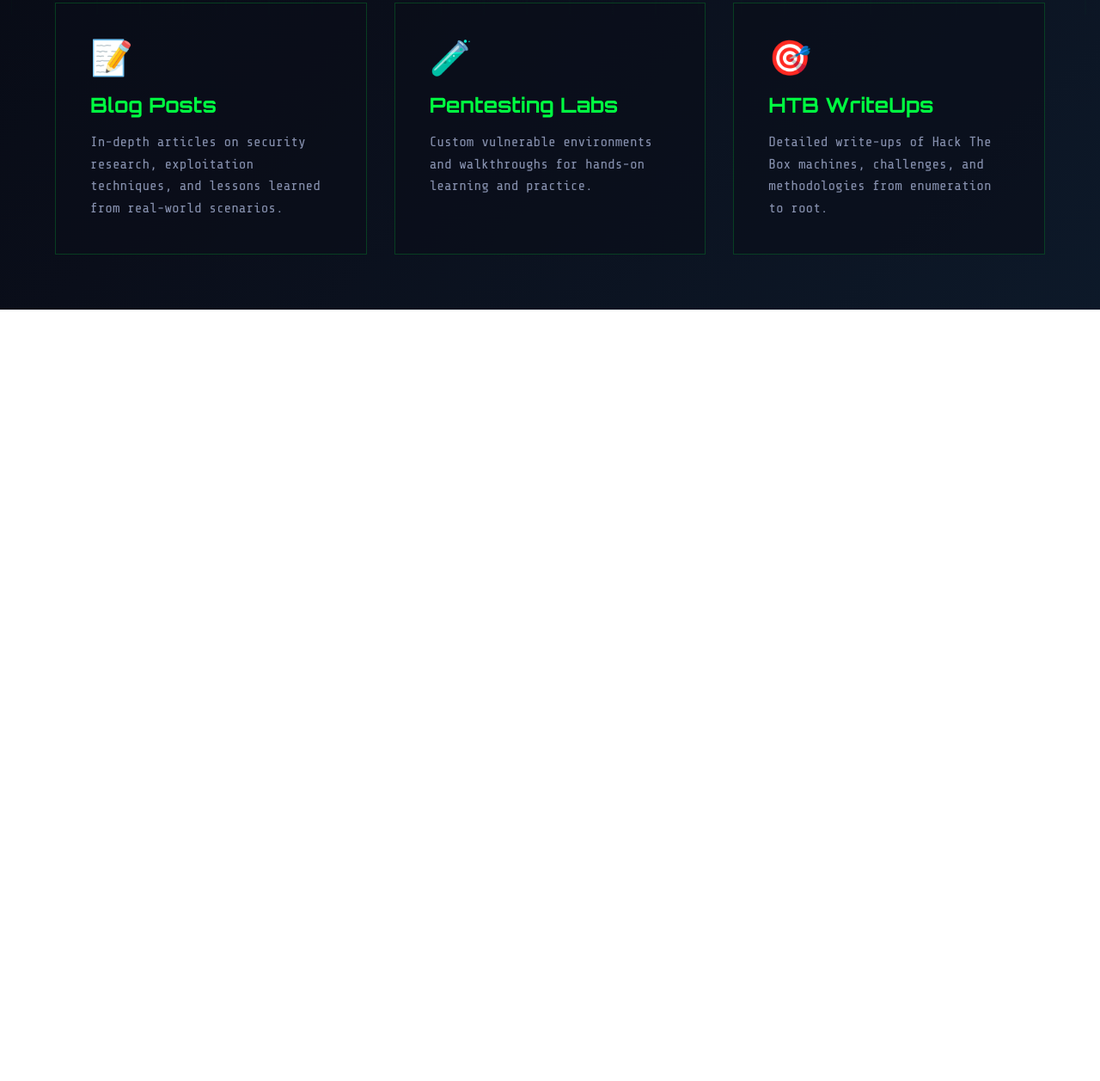
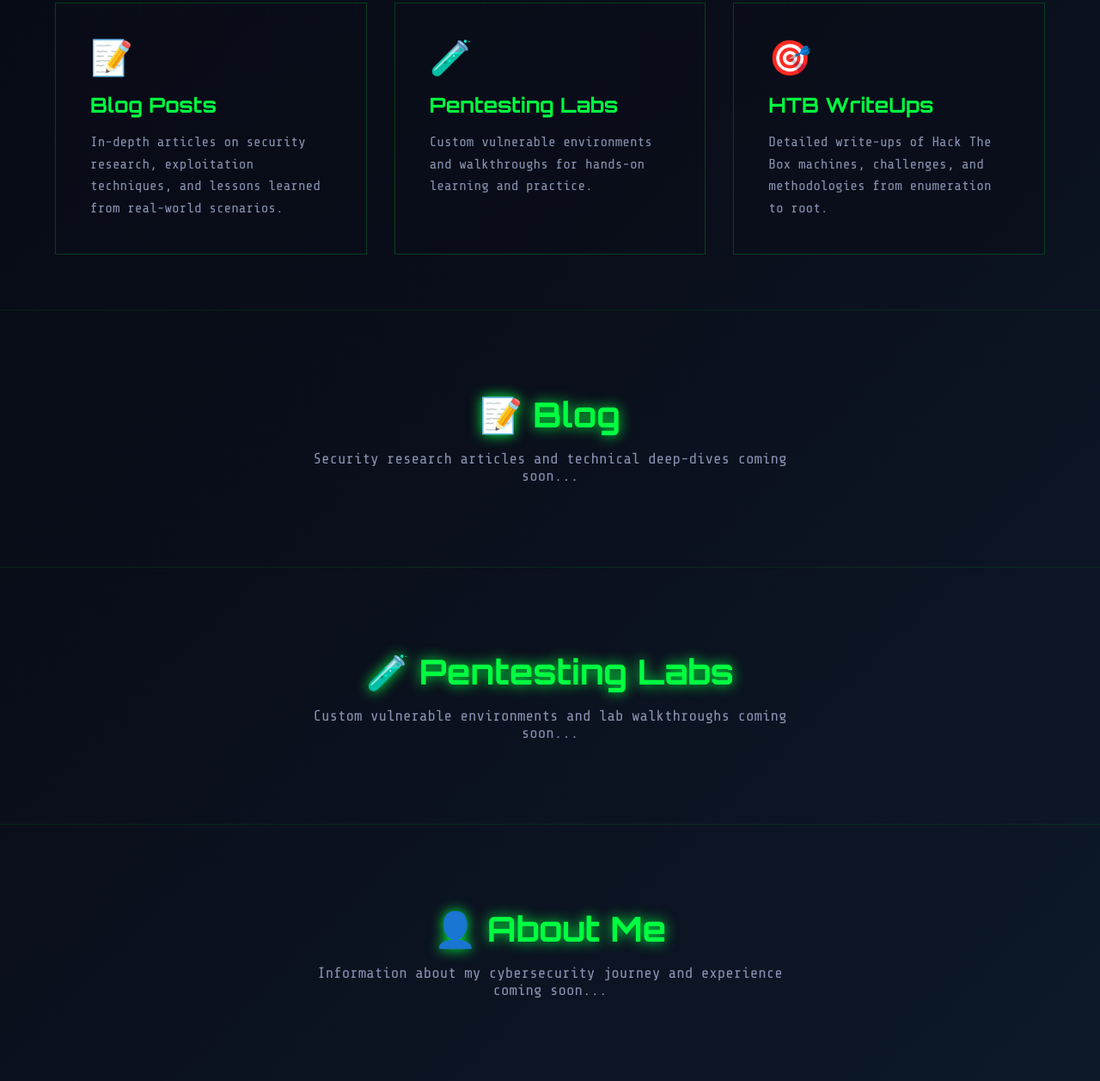
Before and after one commit to rubberduck9705-afk/rubberduck9705-afk.github.io, a plain HTML site: page index.html in a window 1280 px wide. Shown: the part 796-2053 px from the top of the page at 86% size. Before the commit the page ends 1156 px from the top, so only its background shows below. Drawn offline with nearby package versions, Linux system fonts and the light colour scheme.

Commit message:
Update index.html

```diff
--- a/index.html
+++ b/index.html
@@ -30,6 +30,7 @@
             min-height: 100vh;
             overflow-x: hidden;
             position: relative;
+            scroll-behavior: smooth;
         }
 
         /* Animated grid background */
@@ -326,6 +327,30 @@
             line-height: 1.6;
         }
 
+        /* Coming Soon Sections */
+        .coming-soon-section {
+            position: relative;
+            z-index: 10;
+            padding: 6rem 5%;
+            text-align: center;
+            border-top: 1px solid rgba(0, 255, 65, 0.1);
+        }
+
+        .coming-soon-section h2 {
+            font-family: 'Orbitron', sans-serif;
+            font-size: 2.5rem;
+            color: var(--neon-green);
+            margin-bottom: 1rem;
+            text-shadow: 0 0 15px var(--neon-green);
+        }
+
+        .coming-soon-section p {
+            color: var(--text-muted);
+            font-size: 1.1rem;
+            max-width: 600px;
+            margin: 0 auto;
+        }
+
         /* Responsive */
         @media (max-width: 768px) {
             h1 {
@@ -389,5 +414,20 @@
             <p>Detailed write-ups of Hack The Box machines, challenges, and methodologies from enumeration to root.</p>
         </div>
     </section>
+
+    <section id="blog" class="coming-soon-section">
+        <h2>📝 Blog</h2>
+        <p>Security research articles and technical deep-dives coming soon...</p>
+    </section>
+
+    <section id="labs" class="coming-soon-section">
+        <h2>🧪 Pentesting Labs</h2>
+        <p>Custom vulnerable environments and lab walkthroughs coming soon...</p>
+    </section>
+
+    <section id="about" class="coming-soon-section">
+        <h2>👤 About Me</h2>
+        <p>Information about my cybersecurity journey and experience coming soon...</p>
+    </section>
 </body>
 </html>
```
